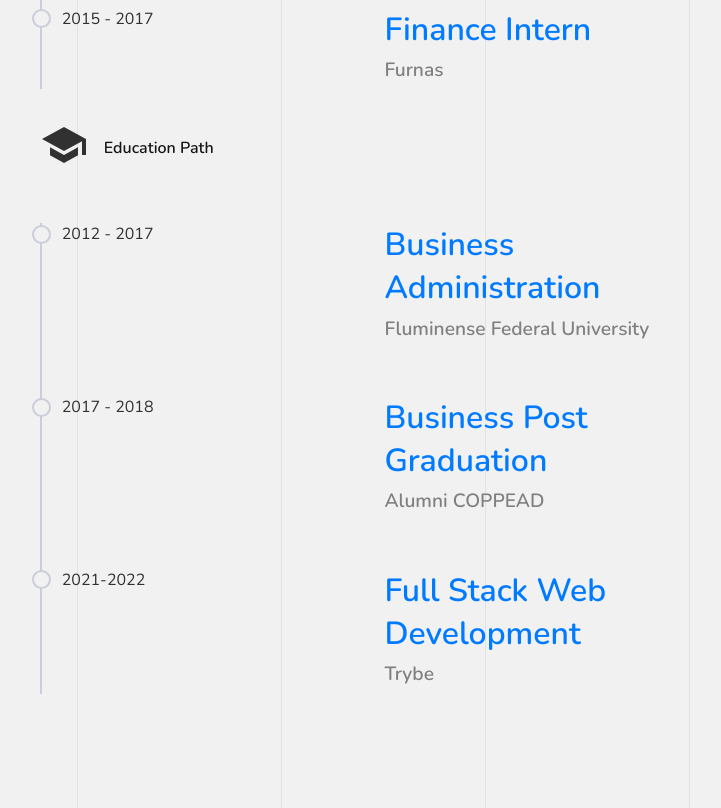
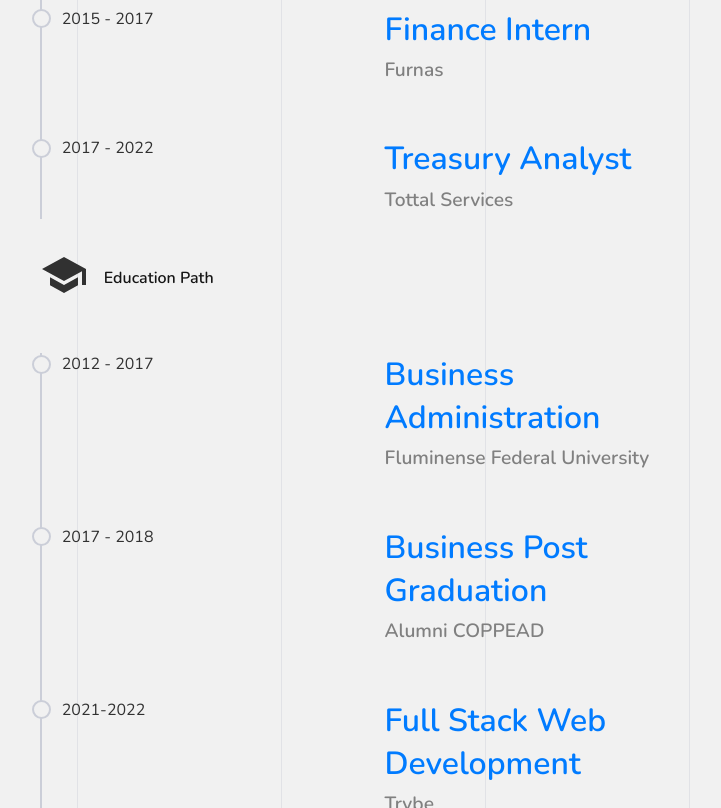
Before and after one commit to mjossany/portfolio, a React (Create React App) app: page /resume in a window 1280 px wide. Shown: the part 1100-1908 px from the top of the page, without its empty margins (387-1108 px from the left). Built offline with nearby package versions, Linux system fonts and the light colour scheme.

Commit message:
Add personal information to Resume

```diff
--- a/src/components/ResumePageComponent/ResumePageComponent.jsx
+++ b/src/components/ResumePageComponent/ResumePageComponent.jsx
@@ -193,6 +193,21 @@
                       </RightContentH6>
                     </ResumeItemRightContent>
                   </ResumeItem>
+                  <ResumeItem>
+                    <ResumeItemLeftContent>
+                      <LeftContentP>
+                        2017 - 2022
+                      </LeftContentP>
+                    </ResumeItemLeftContent>
+                    <ResumeItemRightContent>
+                      <RightContentH5>
+                        Treasury Analyst
+                      </RightContentH5>
+                      <RightContentH6>
+                        Tottal Services
+                      </RightContentH6>
+                    </ResumeItemRightContent>
+                  </ResumeItem>
                 </ResumeContent>
               </Resume>
               <Education>
```
